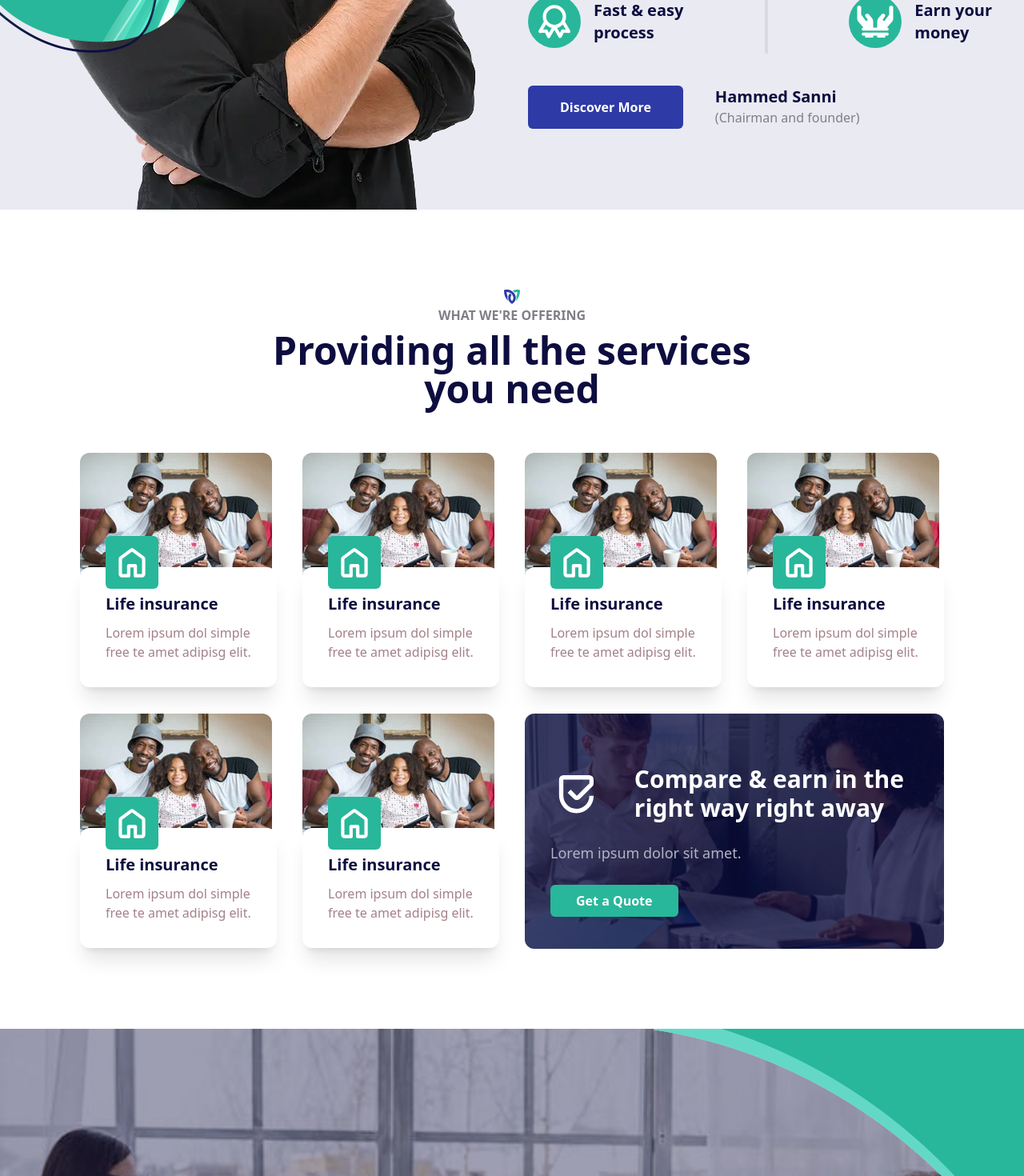
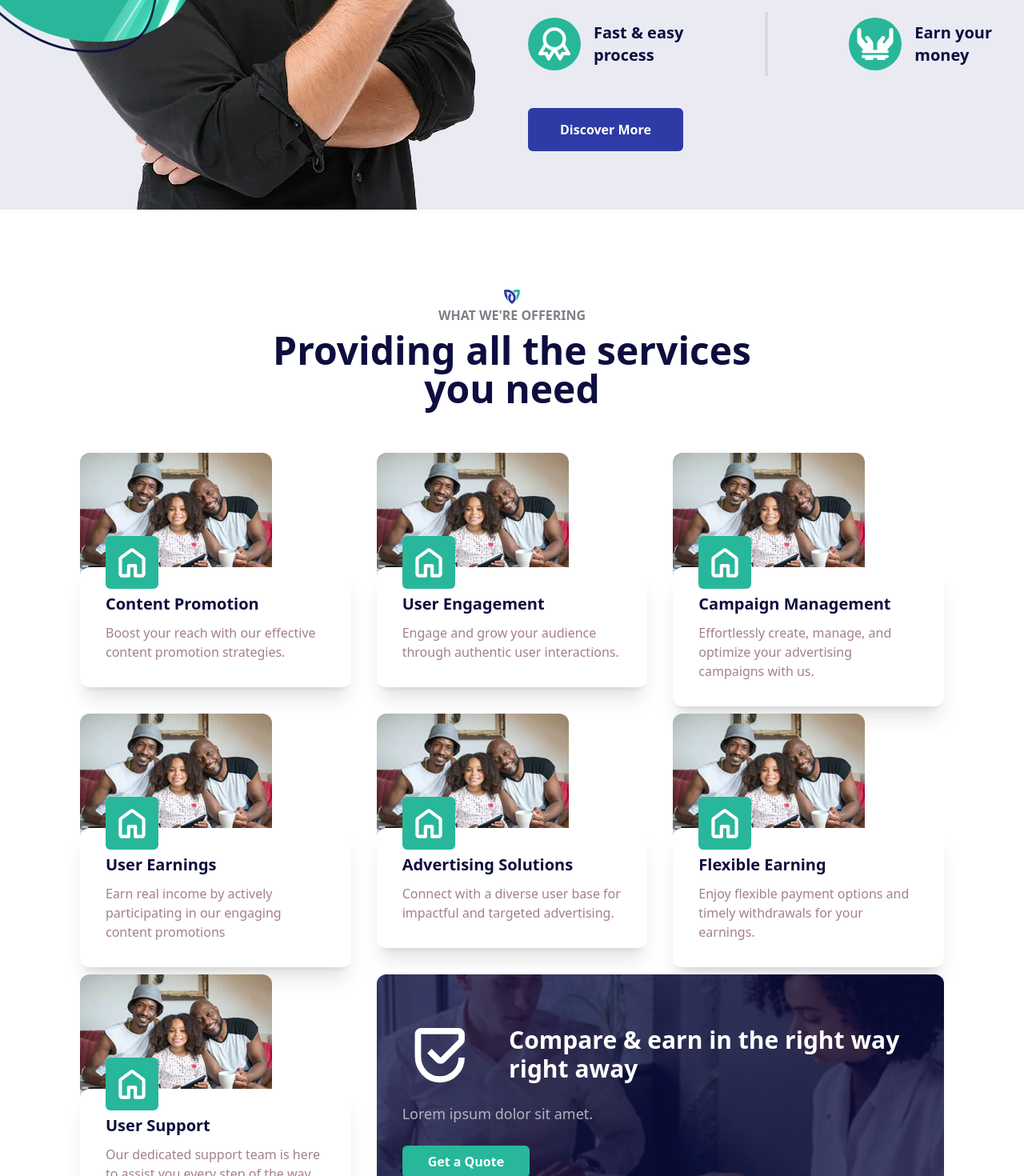
Before and after one commit to AbdulHameedi/growthhorizon, a Vue app: page / in a window 1280 px wide. Shown: the part 1860-3330 px from the top of the page at 80% size. Built offline with nearby package versions, Linux system fonts and the light colour scheme.

Commit message:
meaningful-texts

```diff
--- a/src/components/AboutCompany.vue
+++ b/src/components/AboutCompany.vue
@@ -29,7 +29,7 @@
                 <p class="text-[#0D0D3F] font-bold text-5xl leading-16 max-[499px]:text-3xl">We’re a trusted and professional earning company</p>
             </div>
 
-            <p class="text-[#7F7F88] text-lg">Lorem ipsum dolor sit amet consectetur adipisicing elit. Facere voluptates et eius. Cupiditate quod corrupti aliquam, amet error, illum, distinctio incidunt voluptas nemo asperiores perspiciatis?</p>
+            <p class="text-[#7F7F88] text-lg">At Growth Horizon, we prioritize trust and professionalism in every aspect of our platform. Our mission is to offer a secure and reliable environment for users and advertisers alike. With a focus on integrity and professionalism, we empower users to earn while connecting with brands</p>
 
             <div class="flex w-full justify-between items-center">
                 <div class="process flex max-[488px]:flex-col items-center gap-4">
@@ -43,12 +43,8 @@
                 </div>
             </div>
 
-            <div class="w-full flex max-[423px]:gap-6 max-[359px]:flex-col gap-10">
+            <div class="w-full max-[423px]:gap-6 max-[359px]:flex-col gap-10">
                 <p class="bg-[#2E3BA6] max-[481px]:px-6 max-[481px]:py-[10px] w-fit text-white px-10 py-[15px] font-semibold rounded-md hover:bg-[#0D0D3F] transition-bg duration-700 cursor-pointer">Discover More</p>
-                <div>
-                    <p class="text-[#0D0D3F] font-semibold text-xl max-[481px]:text-lg">Hammed Sanni</p>
-                    <p class="text-[#7F7F88] max-[481px]:text-sm">(Chairman and founder)</p>
-                </div>
             </div>
         </div>
     </div>
--- a/src/components/OurOffer.vue
+++ b/src/components/OurOffer.vue
@@ -8,13 +8,13 @@
                 <p class="text-[#0D0D3F] font-bold text-5xl leading-20 max-[499px]:text-3xl text-center">Providing all the services <br> you need</p>
             </div>
 
-        <div class="grid grid-cols-4 max-[1051px]:grid-cols-3 gap-8 max-[1074px]:px-[50px] max-[753px]:grid-cols-2 max-[600px]:px-[20px] max-[460px]:grid-cols-1 px-[100px]">
+        <div class="grid grid-cols-3 max-[1180px]:grid-cols-2 gap-8 max-[1074px]:px-[50px] max-[600px]:px-[20px] max-[460px]:grid-cols-1 px-[100px]">
             <div class="background h-[294px] relative">
                 <div class="rounded-xl w-fit overflow-hidden"><img class="image-cover transition-all duration-500" src="../assets/offer-1.webp" alt=""></div>
                 <div class="icon relative z-[500] bottom-[63px] transition-all duration-500 left-8 rounded-md bg-[#28B79A] p-2 w-fit"><svg xmlns="http://www.w3.org/2000/svg" width="50" height="50" viewBox="0 0 24 24"><path fill="white" d="M6 19h3v-5q0-.425.288-.713T10 13h4q.425 0 .713.288T15 14v5h3v-9l-6-4.5L6 10v9Zm-2 0v-9q0-.475.213-.9t.587-.7l6-4.5q.525-.4 1.2-.4t1.2.4l6 4.5q.375.275.588.7T20 10v9q0 .825-.588 1.413T18 21h-4q-.425 0-.713-.288T13 20v-5h-2v5q0 .425-.288.713T10 21H6q-.825 0-1.413-.588T4 19Zm8-6.75Z"/></svg></div>
                 <div class="bg-content shadow-xl transition-all duration-500  bg-white relative bottom-[90px]  rounded-xl w-full p-8 space-y-[10px]">
-                    <p class="content  transition-all duration-500 text-[#0D0D3F] text-xl font-bold">Life insurance</p>
-                    <p class="content  transition-all duration-500 text-[#A48188]">Lorem ipsum dol simple free te amet adipisg elit.</p>
+                    <p class="content  transition-all duration-500 text-[#0D0D3F] text-xl font-bold">Content Promotion</p>
+                    <p class="content  transition-all duration-500 text-[#A48188]">Boost your reach with our effective content promotion strategies.</p>
                 </div>
             </div>
 
@@ -22,8 +22,8 @@
                 <div class="rounded-xl w-fit overflow-hidden"><img class="image-cover transition-all duration-500" src="../assets/offer-1.webp" alt=""></div>
                 <div class="icon relative z-[500] bottom-[63px] transition-all duration-500 left-8 rounded-md bg-[#28B79A] p-2 w-fit"><svg xmlns="http://www.w3.org/2000/svg" width="50" height="50" viewBox="0 0 24 24"><path fill="white" d="M6 19h3v-5q0-.425.288-.713T10 13h4q.425 0 .713.288T15 14v5h3v-9l-6-4.5L6 10v9Zm-2 0v-9q0-.475.213-.9t.587-.7l6-4.5q.525-.4 1.2-.4t1.2.4l6 4.5q.375.275.588.7T20 10v9q0 .825-.588 1.413T18 21h-4q-.425 0-.713-.288T13 20v-5h-2v5q0 .425-.288.713T10 21H6q-.825 0-1.413-.588T4 19Zm8-6.75Z"/></svg></div>
                 <div class="bg-content shadow-xl transition-all duration-500  bg-white relative bottom-[90px]  rounded-xl w-full p-8 space-y-[10px]">
-                    <p class="content  transition-all duration-500 text-[#0D0D3F] text-xl font-bold">Life insurance</p>
-                    <p class="content  transition-all duration-500 text-[#A48188]">Lorem ipsum dol simple free te amet adipisg elit.</p>
+                    <p class="content  transition-all duration-500 text-[#0D0D3F] text-xl font-bold">User Engagement</p>
+                    <p class="content  transition-all duration-500 text-[#A48188]">Engage and grow your audience through authentic user interactions.</p>
                 </div>
             </div>
 
@@ -31,8 +31,8 @@
                 <div class="rounded-xl w-fit overflow-hidden"><img class="image-cover transition-all duration-500" src="../assets/offer-1.webp" alt=""></div>
                 <div class="icon relative z-[500] bottom-[63px] transition-all duration-500 left-8 rounded-md bg-[#28B79A] p-2 w-fit"><svg xmlns="http://www.w3.org/2000/svg" width="50" height="50" viewBox="0 0 24 24"><path fill="white" d="M6 19h3v-5q0-.425.288-.713T10 13h4q.425 0 .713.288T15 14v5h3v-9l-6-4.5L6 10v9Zm-2 0v-9q0-.475.213-.9t.587-.7l6-4.5q.525-.4 1.2-.4t1.2.4l6 4.5q.375.275.588.7T20 10v9q0 .825-.588 1.413T18 21h-4q-.425 0-.713-.288T13 20v-5h-2v5q0 .425-.288.713T10 21H6q-.825 0-1.413-.588T4 19Zm8-6.75Z"/></svg></div>
                 <div class="bg-content shadow-xl transition-all duration-500  bg-white relative bottom-[90px]  rounded-xl w-full p-8 space-y-[10px]">
-                    <p class="content  transition-all duration-500 text-[#0D0D3F] text-xl font-bold">Life insurance</p>
-                    <p class="content  transition-all duration-500 text-[#A48188]">Lorem ipsum dol simple free te amet adipisg elit.</p>
+                    <p class="content  transition-all duration-500 text-[#0D0D3F] text-xl font-bold">Campaign Management</p>
+                    <p class="content  transition-all duration-500 text-[#A48188]">Effortlessly create, manage, and optimize your advertising campaigns with us.</p>
                 </div>
             </div>
 
@@ -40,8 +40,8 @@
                 <div class="rounded-xl w-fit overflow-hidden"><img class="image-cover transition-all duration-500" src="../assets/offer-1.webp" alt=""></div>
                 <div class="icon relative z-[500] bottom-[63px] transition-all duration-500 left-8 rounded-md bg-[#28B79A] p-2 w-fit"><svg xmlns="http://www.w3.org/2000/svg" width="50" height="50" viewBox="0 0 24 24"><path fill="white" d="M6 19h3v-5q0-.425.288-.713T10 13h4q.425 0 .713.288T15 14v5h3v-9l-6-4.5L6 10v9Zm-2 0v-9q0-.475.213-.9t.587-.7l6-4.5q.525-.4 1.2-.4t1.2.4l6 4.5q.375.275.588.7T20 10v9q0 .825-.588 1.413T18 21h-4q-.425 0-.713-.288T13 20v-5h-2v5q0 .425-.288.713T10 21H6q-.825 0-1.413-.588T4 19Zm8-6.75Z"/></svg></div>
                 <div class="bg-content shadow-xl transition-all duration-500  bg-white relative bottom-[90px]  rounded-xl w-full p-8 space-y-[10px]">
-                    <p class="content  transition-all duration-500 text-[#0D0D3F] text-xl font-bold">Life insurance</p>
-                    <p class="content  transition-all duration-500 text-[#A48188]">Lorem ipsum dol simple free te amet adipisg elit.</p>
+                    <p class="content  transition-all duration-500 text-[#0D0D3F] text-xl font-bold">User Earnings</p>
+                    <p class="content  transition-all duration-500 text-[#A48188]">Earn real income by actively participating in our engaging content promotions</p>
                 </div>
             </div>
 
@@ -49,8 +49,8 @@
                 <div class="rounded-xl w-fit overflow-hidden"><img class="image-cover transition-all duration-500" src="../assets/offer-1.webp" alt=""></div>
                 <div class="icon relative z-[500] bottom-[63px] transition-all duration-500 left-8 rounded-md bg-[#28B79A] p-2 w-fit"><svg xmlns="http://www.w3.org/2000/svg" width="50" height="50" viewBox="0 0 24 24"><path fill="white" d="M6 19h3v-5q0-.425.288-.713T10 13h4q.425 0 .713.288T15 14v5h3v-9l-6-4.5L6 10v9Zm-2 0v-9q0-.475.213-.9t.587-.7l6-4.5q.525-.4 1.2-.4t1.2.4l6 4.5q.375.275.588.7T20 10v9q0 .825-.588 1.413T18 21h-4q-.425 0-.713-.288T13 20v-5h-2v5q0 .425-.288.713T10 21H6q-.825 0-1.413-.588T4 19Zm8-6.75Z"/></svg></div>
                 <div class="bg-content shadow-xl transition-all duration-500  bg-white relative bottom-[90px]  rounded-xl w-full p-8 space-y-[10px]">
-                    <p class="content  transition-all duration-500 text-[#0D0D3F] text-xl font-bold">Life insurance</p>
-                    <p class="content  transition-all duration-500 text-[#A48188]">Lorem ipsum dol simple free te amet adipisg elit.</p>
+                    <p class="content  transition-all duration-500 text-[#0D0D3F] text-xl font-bold">Advertising Solutions</p>
+                    <p class="content  transition-all duration-500 text-[#A48188]">Connect with a diverse user base for impactful and targeted advertising.</p>
                 </div>
             </div>
 
@@ -58,8 +58,17 @@
                 <div class="rounded-xl w-fit overflow-hidden"><img class="image-cover transition-all duration-500" src="../assets/offer-1.webp" alt=""></div>
                 <div class="icon relative z-[500] bottom-[63px] transition-all duration-500 left-8 rounded-md bg-[#28B79A] p-2 w-fit"><svg xmlns="http://www.w3.org/2000/svg" width="50" height="50" viewBox="0 0 24 24"><path fill="white" d="M6 19h3v-5q0-.425.288-.713T10 13h4q.425 0 .713.288T15 14v5h3v-9l-6-4.5L6 10v9Zm-2 0v-9q0-.475.213-.9t.587-.7l6-4.5q.525-.4 1.2-.4t1.2.4l6 4.5q.375.275.588.7T20 10v9q0 .825-.588 1.413T18 21h-4q-.425 0-.713-.288T13 20v-5h-2v5q0 .425-.288.713T10 21H6q-.825 0-1.413-.588T4 19Zm8-6.75Z"/></svg></div>
                 <div class="bg-content shadow-xl transition-all duration-500  bg-white relative bottom-[90px]  rounded-xl w-full p-8 space-y-[10px]">
-                    <p class="content  transition-all duration-500 text-[#0D0D3F] text-xl font-bold">Life insurance</p>
-                    <p class="content  transition-all duration-500 text-[#A48188]">Lorem ipsum dol simple free te amet adipisg elit.</p>
+                    <p class="content  transition-all duration-500 text-[#0D0D3F] text-xl font-bold">Flexible Earning</p>
+                    <p class="content  transition-all duration-500 text-[#A48188]">Enjoy flexible payment options and timely withdrawals for your earnings.</p>
+                </div>
+            </div>
+
+            <div class="background h-[294px] relative h-[294px]">
+                <div class="rounded-xl w-fit overflow-hidden"><img class="image-cover transition-all duration-500" src="../assets/offer-1.webp" alt=""></div>
+                <div class="icon relative z-[500] bottom-[63px] transition-all duration-500 left-8 rounded-md bg-[#28B79A] p-2 w-fit"><svg xmlns="http://www.w3.org/2000/svg" width="50" height="50" viewBox="0 0 24 24"><path fill="white" d="M6 19h3v-5q0-.425.288-.713T10 13h4q.425 0 .713.288T15 14v5h3v-9l-6-4.5L6 10v9Zm-2 0v-9q0-.475.213-.9t.587-.7l6-4.5q.525-.4 1.2-.4t1.2.4l6 4.5q.375.275.588.7T20 10v9q0 .825-.588 1.413T18 21h-4q-.425 0-.713-.288T13 20v-5h-2v5q0 .425-.288.713T10 21H6q-.825 0-1.413-.588T4 19Zm8-6.75Z"/></svg></div>
+                <div class="bg-content shadow-xl transition-all duration-500  bg-white relative bottom-[90px]  rounded-xl w-full p-8 space-y-[10px]">
+                    <p class="content  transition-all duration-500 text-[#0D0D3F] text-xl font-bold">User Support</p>
+                    <p class="content  transition-all duration-500 text-[#A48188]">Our dedicated support team is here to assist you every step of the way.</p>
                 </div>
             </div>
 
```
Also changed, not shown: src/components/AdvertiserAccount.vue (+41 -3 lines), src/components/HeroSection.vue (+3 -10 lines), src/components/OurVisionAndMission.vue (+7 -7 lines), src/components/Testimonials.vue (+0 -10 lines).
